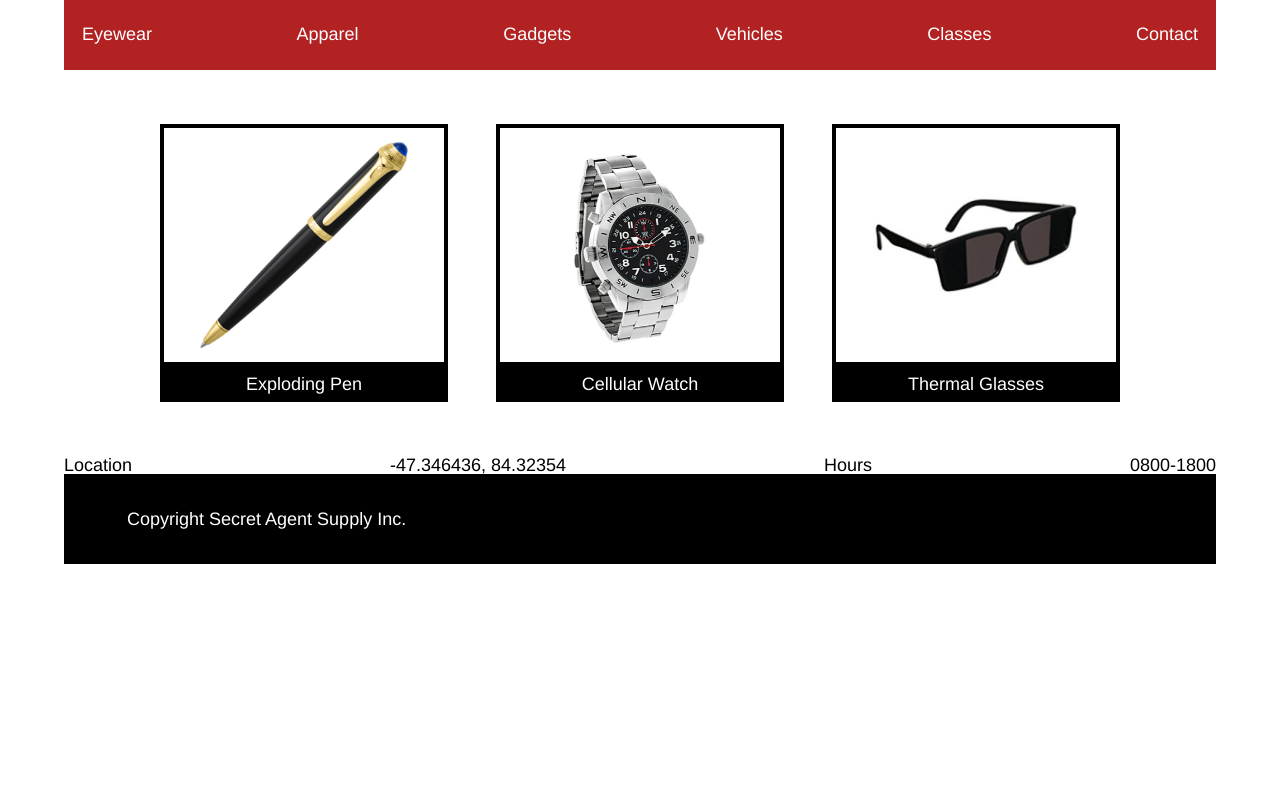
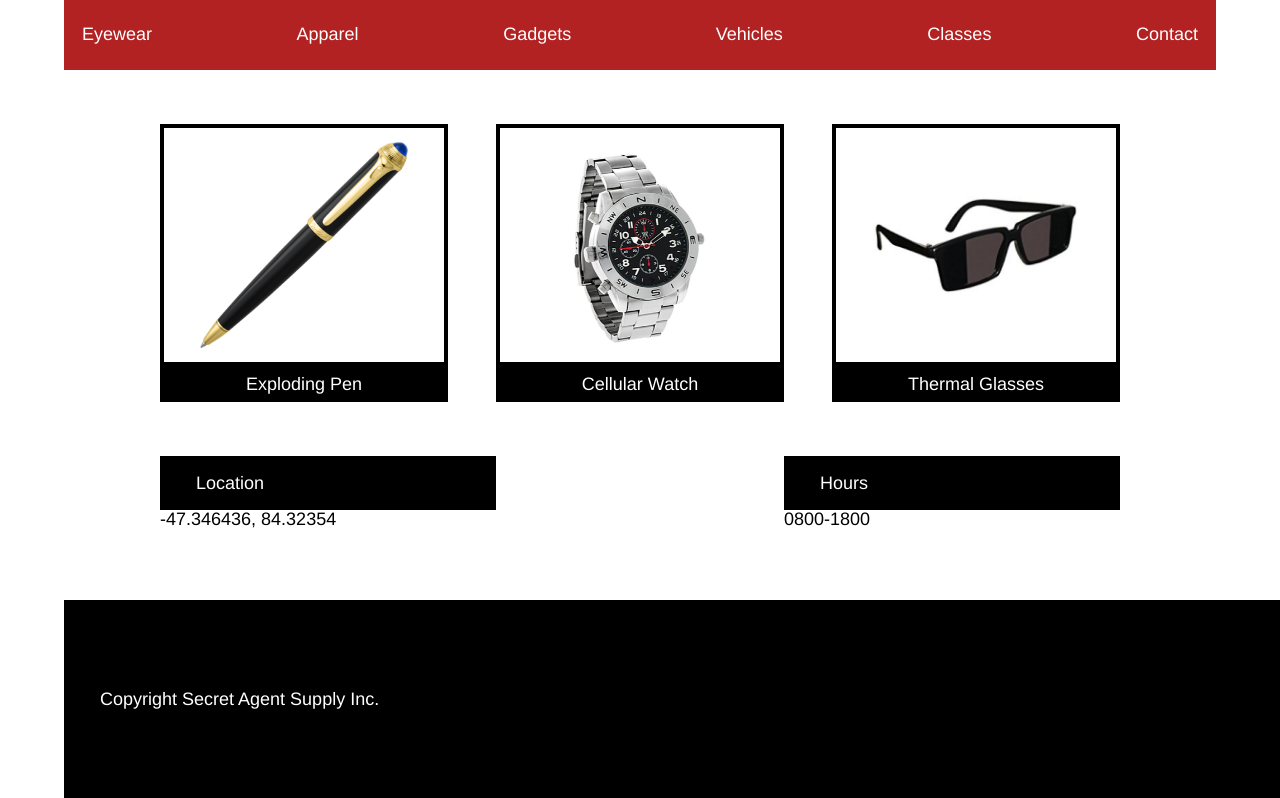
Before and after one commit to Jessica044/secret-agent, a plain HTML site: page index.html in a window 1280 px wide. Shown: the part 524-1322 px from the top of the page. Before the commit the page ends 1088 px from the top, so only its background shows below. Drawn offline with Linux system fonts and the light colour scheme.

Commit message:
secret-agent.v3

```diff
--- a/index.html
+++ b/index.html
@@ -67,17 +67,17 @@
         </div>
     </div>
     <!--Location-Hours-->
+    <div class="container">
     <div class="contact">
-        <div class="location">
-            <h3>Location</h3>
+        <div class="location-hours">
+            <span class="title">Location</span>
+            <span>-47.346436, 84.32354</span>
         </div>
-        <span>-47.346436, 84.32354</span>
-
-        <div class="hours">
-            <h3>Hours</h3>
+        <div class="location-hours">
+            <span class="title">Hours</span>
+            <span>0800-1800</span>
         </div>
-        <span>0800-1800</span>
-
+    </div>
     </div>
     <!--Footer-->
     <footer>
--- a/resources/css/style.css
+++ b/resources/css/style.css
@@ -117,7 +117,6 @@ nav span {
     width:100%;
 
 }
-
 .location-hours {
     width: 35%;
 }
@@ -129,17 +128,9 @@ nav span {
 }
 
 footer {
-    display: flex;
     color: white;
-    height: 5rem;
+    padding: 5em 2em;
     width: 100%;
-    text-align: left;
-    align-items: center;
     background-color: black;
+    margin-top: 4em;
 }
-
-footer p {
-    padding: 0.5rem;
-    margin-left: 3rem;
-
-}
```
